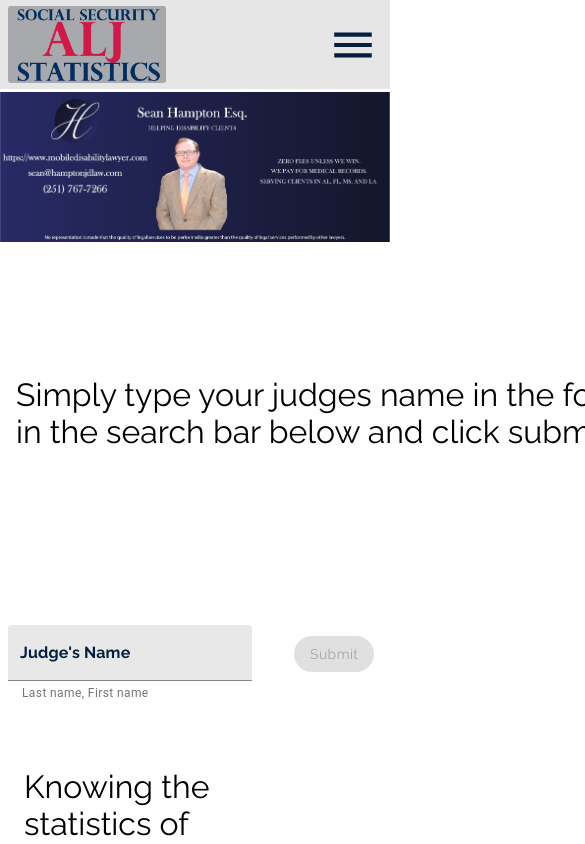
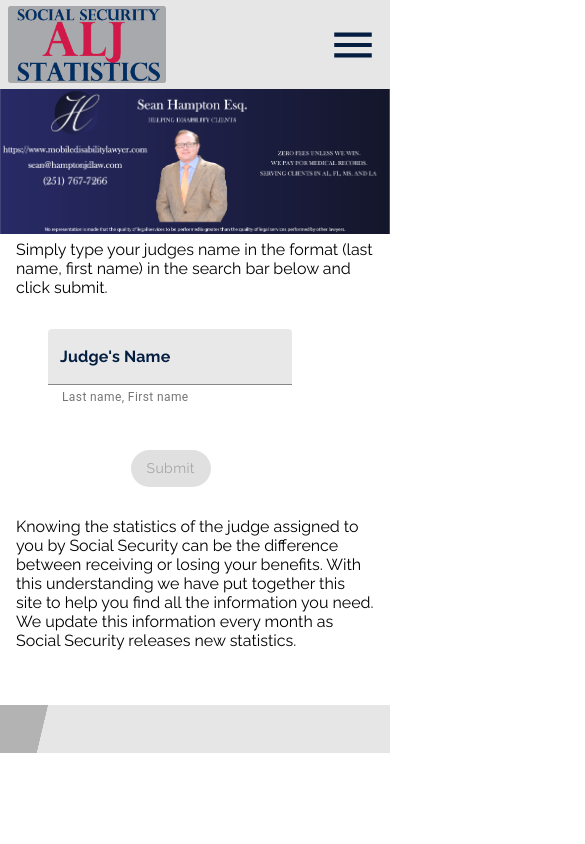
Before and after one commit to snailencholy/SSA-Judges-Site, a React (Create React App) app in the folder ssa-judges/: page / in a window 390 px wide. Shown: the top 844 px of the page, 585 px wide, since content can reach past the window. Built offline with nearby package versions, Linux system fonts and the light colour scheme.

Commit message:
Fixed issues with mobile sizes

```diff
--- a/ssa-judges/src/components/About.js
+++ b/ssa-judges/src/components/About.js
@@ -10,7 +10,35 @@ const useStyles = makeStyles(theme => ({
         marginLeft: "20em",
         marginRight: "20em",
         marginTop: "10em",
-        marginBottom: "15em"
+        marginBottom: "15em",
+
+        [theme.breakpoints.down('lg')]: {
+            marginLeft: "15em",
+            marginRight: "15em",
+            marginTop: "5em",
+            marginBottom: "15em",
+        },
+
+        [theme.breakpoints.down('md')]: {
+            marginLeft: "10em",
+            marginRight: "10em",
+            marginTop: "5em",
+            marginBottom: "15em",
+        },
+
+        [theme.breakpoints.down('sm')]: {
+            marginLeft: "5em",
+            marginRight: "5em",
+            marginTop: "5em",
+            marginBottom: "15em",
+        },
+
+        [theme.breakpoints.down('xs')]: {
+            marginLeft: "2.5em",
+            marginRight: "2.5em",
+            marginTop: "5em",
+            marginBottom: "15em",
+        },
     }
 }))
 
@@ -25,7 +53,7 @@ export default function About() {
                     This site was built for information purposes only; it in no way indicates the outcome
                     of any decision by a judge. We take the information from <a
                     href="https://www.ssa.gov/appeals/DataSets/04_Disposition_Per_Day_Per_ALJ_Ranking_Report.html"
-                    style={{textDecoration: "none", color: "inherit",}}>ssa.gov. </a>
+                    style={{textDecoration: "none", color: "inherit", fontWeight: "bold"}}>ssa.gov. </a>
                     After getting the raw data we format it into an easily searchable source. This data will
                     be updated on the 29th of every month.<br></br><br></br>
                     This site is owned and operated by the law office of Sean Hampton Esq. <br></br><br></br>
--- a/ssa-judges/src/components/LandingPage.js
+++ b/ssa-judges/src/components/LandingPage.js
@@ -31,8 +31,21 @@ const useStyles = makeStyles(theme => ({
   paragraphStyle: {
     ...theme.typography.landingPageParagraph,
     marginLeft: '.25em',
-    marginRight: '22em',
-    marginBottom: '5em',
+
+
+    [theme.breakpoints.down("xl")]: {
+      //marginLeft: "2.5em",
+      marginRight: "25em",
+      marginBottom: "8em",
+      fontSize: "2em",
+    },
+
+    [theme.breakpoints.down("lg")]: {
+      //marginLeft: "2.5em",
+      marginRight: '22em',
+      marginBottom: '5em',
+      fontSize: "2em",
+    },
 
     [theme.breakpoints.down('md')]: {
       //marginLeft: '1em',
@@ -50,19 +63,15 @@ const useStyles = makeStyles(theme => ({
     [theme.breakpoints.down('xs')]: {
       //marginLeft: '1em',
       marginRight: '1em',
-      marginBottom: '2em'
+      marginBottom: '2em',
+      fontSize: '1rem'
     },
-    [theme.breakpoints.down("xl")]: {
-      //marginLeft: "2.5em",
-      marginRight: "25em",
-      marginBottom: "8em",
-      fontSize: "2em",
-    }
+
   },
 
   instructionParagraphStyle: {
     ...theme.typography.landingPageParagraph,
-    marginRight: "22em",
+    marginRight: "25em",
     //marginLeft: '4.5em',
     marginBottom: '2em',
 
@@ -87,9 +96,11 @@ const useStyles = makeStyles(theme => ({
     },
 
     [theme.breakpoints.down('xs')]: {
-      marginLeft: '.25em',
+      //marginLeft: '.25em',
       marginRight: '1em',
-      marginTop: '8em'
+      marginTop: '8em',
+      marginBottom: "2em",
+      fontSize: "1em"
     }
   },
 
@@ -130,6 +141,14 @@ const useStyles = makeStyles(theme => ({
     '& .MuiTextField-root': {
     },
     marginBottom: "2em",
+
+
+  },
+
+  searchItem: {
+    [theme.breakpoints.down("xs")]: {
+      marginLeft: "2.5em"
+    }
   },
 
   searchBar: {
@@ -186,8 +205,7 @@ const useStyles = makeStyles(theme => ({
     },
 
     [theme.breakpoints.down('xs')]: {
-      marginLeft: '3em',
-      //mraginRight: '3em'
+      marginLeft: '8.75em',
     }
   },
 
@@ -365,7 +383,7 @@ export default function LandingPage (props) {
           </p>
           </Grid>
           <Grid container direction="row">
-          <Grid item>
+          <Grid item className={classes.searchItem}>
             <TextField
               className={classes.root}
               value={name}
--- a/ssa-judges/src/components/ui/Header.js
+++ b/ssa-judges/src/components/ui/Header.js
@@ -46,9 +46,11 @@ const useStyles = makeStyles((theme) => ({
         },
 
         [theme.breakpoints.down("xs")]: {
-            marginBottom: "2em"
+            marginBottom: "5em",
+            //width: "auto"
+            maxWidth: "200px"
         },
-        ...theme.mixins.toolbar,
+
     },
 
     logo: {
```
